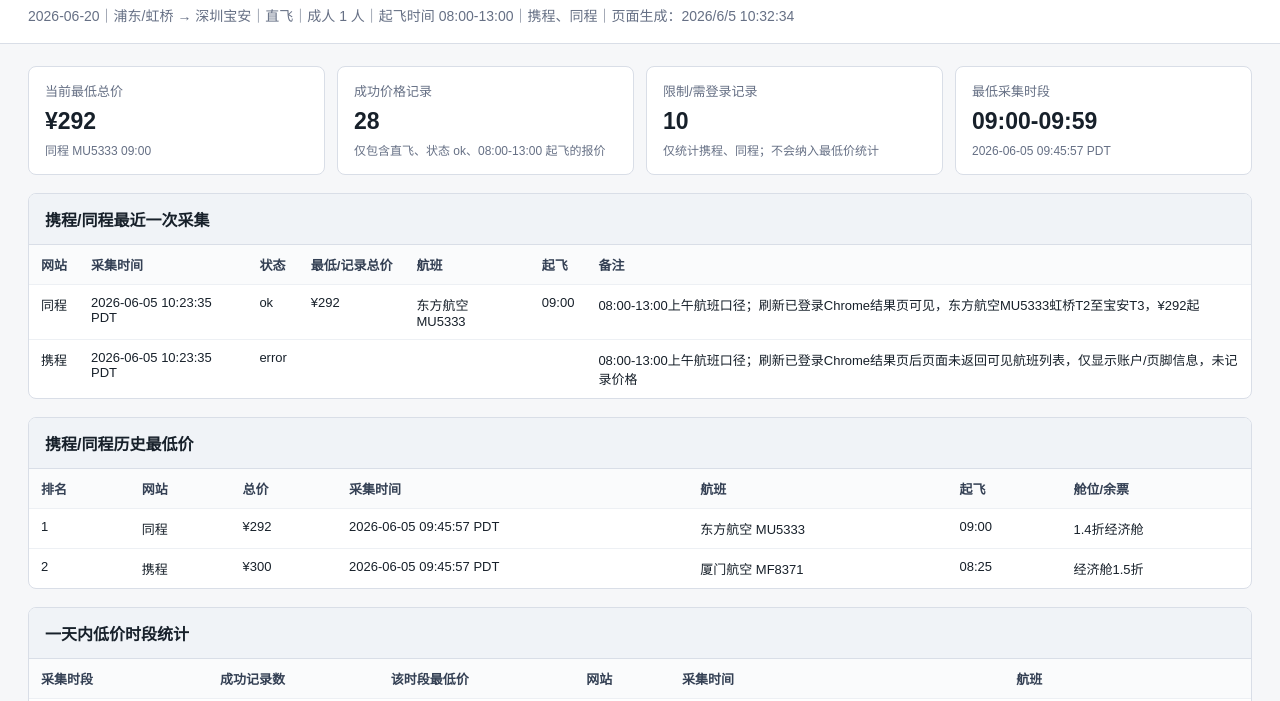
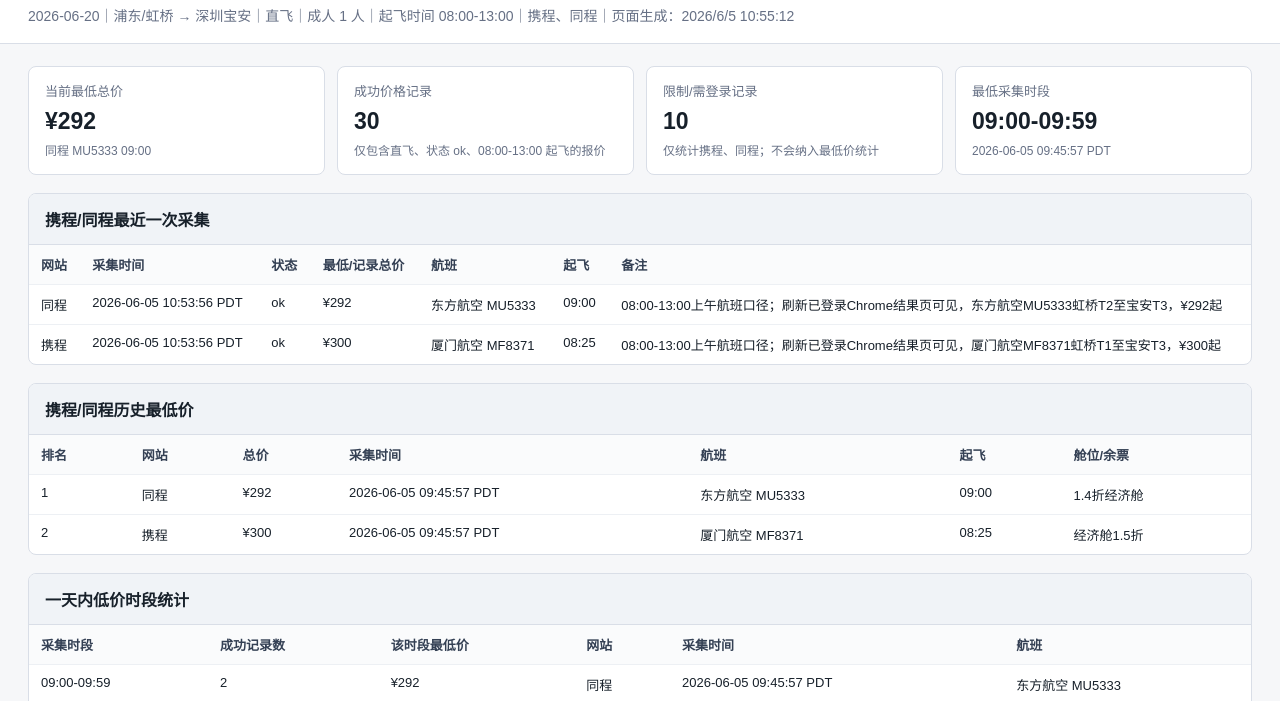
Before and after one commit to NNNN-2026/flight-price-dashboard, a plain HTML site: page index.html in a window 1280 px wide. Shown: the part 58-759 px from the top of the page. Drawn offline with Linux system fonts and the light colour scheme.

Commit message:
Update index.html

```diff
--- a/index.html
+++ b/index.html
@@ -32,20 +32,20 @@
 <body>
   <header>
     <h1>上海到深圳机票价格监控</h1>
-    <div class="sub">2026-06-20｜浦东/虹桥 → 深圳宝安｜直飞｜成人 1 人｜起飞时间 08:00-13:00｜携程、同程｜页面生成：2026/6/5 10:32:34</div>
+    <div class="sub">2026-06-20｜浦东/虹桥 → 深圳宝安｜直飞｜成人 1 人｜起飞时间 08:00-13:00｜携程、同程｜页面生成：2026/6/5 10:55:12</div>
   </header>
   <main>
     <div class="metrics">
       <div class="metric"><div class="label">当前最低总价</div><div class="value">¥292</div><div class="note">同程 MU5333 09:00</div></div>
-      <div class="metric"><div class="label">成功价格记录</div><div class="value">28</div><div class="note">仅包含直飞、状态 ok、08:00-13:00 起飞的报价</div></div>
+      <div class="metric"><div class="label">成功价格记录</div><div class="value">30</div><div class="note">仅包含直飞、状态 ok、08:00-13:00 起飞的报价</div></div>
       <div class="metric"><div class="label">限制/需登录记录</div><div class="value">10</div><div class="note">仅统计携程、同程；不会纳入最低价统计</div></div>
       <div class="metric"><div class="label">最低采集时段</div><div class="value">09:00-09:59</div><div class="note">2026-06-05 09:45:57 PDT</div></div>
     </div>
     <section>
       <h2>携程/同程最近一次采集</h2>
       <table><thead><tr><th>网站</th><th>采集时间</th><th>状态</th><th>最低/记录总价</th><th>航班</th><th>起飞</th><th>备注</th></tr></thead><tbody>
-        <tr><td>同程</td><td>2026-06-05 10:23:35 PDT</td><td>ok</td><td>¥292</td><td>东方航空 MU5333</td><td>09:00</td><td>08:00-13:00上午航班口径；刷新已登录Chrome结果页可见，东方航空MU5333虹桥T2至宝安T3，¥292起</td></tr>
-<tr><td>携程</td><td>2026-06-05 10:23:35 PDT</td><td>error</td><td></td><td></td><td></td><td>08:00-13:00上午航班口径；刷新已登录Chrome结果页后页面未返回可见航班列表，仅显示账户/页脚信息，未记录价格</td></tr>
+        <tr><td>同程</td><td>2026-06-05 10:53:56 PDT</td><td>ok</td><td>¥292</td><td>东方航空 MU5333</td><td>09:00</td><td>08:00-13:00上午航班口径；刷新已登录Chrome结果页可见，东方航空MU5333虹桥T2至宝安T3，¥292起</td></tr>
+<tr><td>携程</td><td>2026-06-05 10:53:56 PDT</td><td>ok</td><td>¥300</td><td>厦门航空 MF8371</td><td>08:25</td><td>08:00-13:00上午航班口径；刷新已登录Chrome结果页可见，厦门航空MF8371虹桥T1至宝安T3，¥300起</td></tr>
       </tbody></table>
     </section>
     <section>
@@ -59,7 +59,7 @@
       <h2>一天内低价时段统计</h2>
       <table><thead><tr><th>采集时段</th><th>成功记录数</th><th>该时段最低价</th><th>网站</th><th>采集时间</th><th>航班</th></tr></thead><tbody>
         <tr><td>09:00-09:59</td><td>2</td><td>¥292</td><td>同程</td><td>2026-06-05 09:45:57 PDT</td><td>东方航空 MU5333</td></tr>
-<tr><td>10:00-10:59</td><td>3</td><td>¥292</td><td>同程</td><td>2026-06-05 10:23:35 PDT</td><td>东方航空 MU5333</td></tr>
+<tr><td>10:00-10:59</td><td>5</td><td>¥292</td><td>同程</td><td>2026-06-05 10:23:35 PDT</td><td>东方航空 MU5333</td></tr>
 <tr><td>11:00-11:59</td><td>4</td><td>¥334</td><td>同程</td><td>2026-06-04 11:16:07 PDT</td><td>东方航空 MU5333</td></tr>
 <tr><td>12:00-12:59</td><td>2</td><td>¥325</td><td>同程</td><td>2026-06-04 12:15:09 PDT</td><td>东方航空 MU5333</td></tr>
 <tr><td>13:00-13:59</td><td>4</td><td>¥325</td><td>同程</td><td>2026-06-04 13:15:10 PDT</td><td>东方航空 MU5333</td></tr>
```
